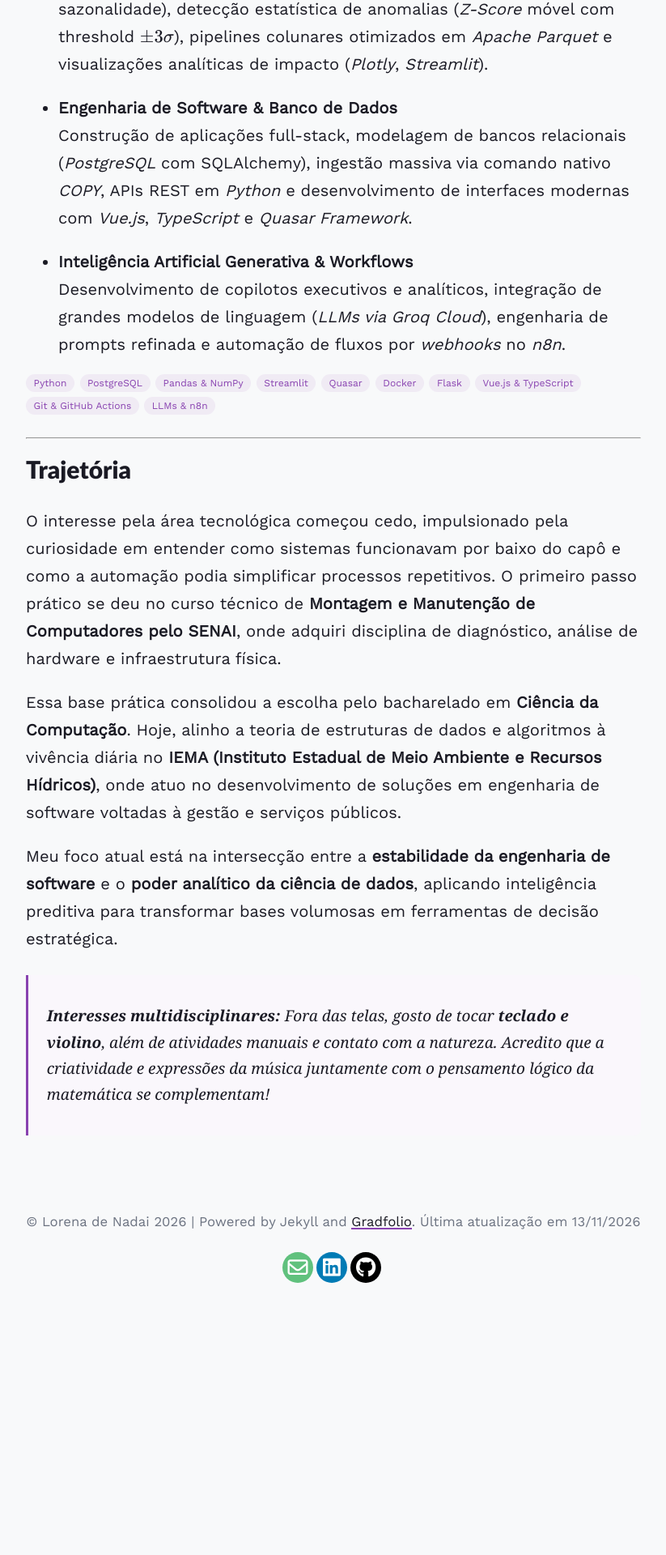
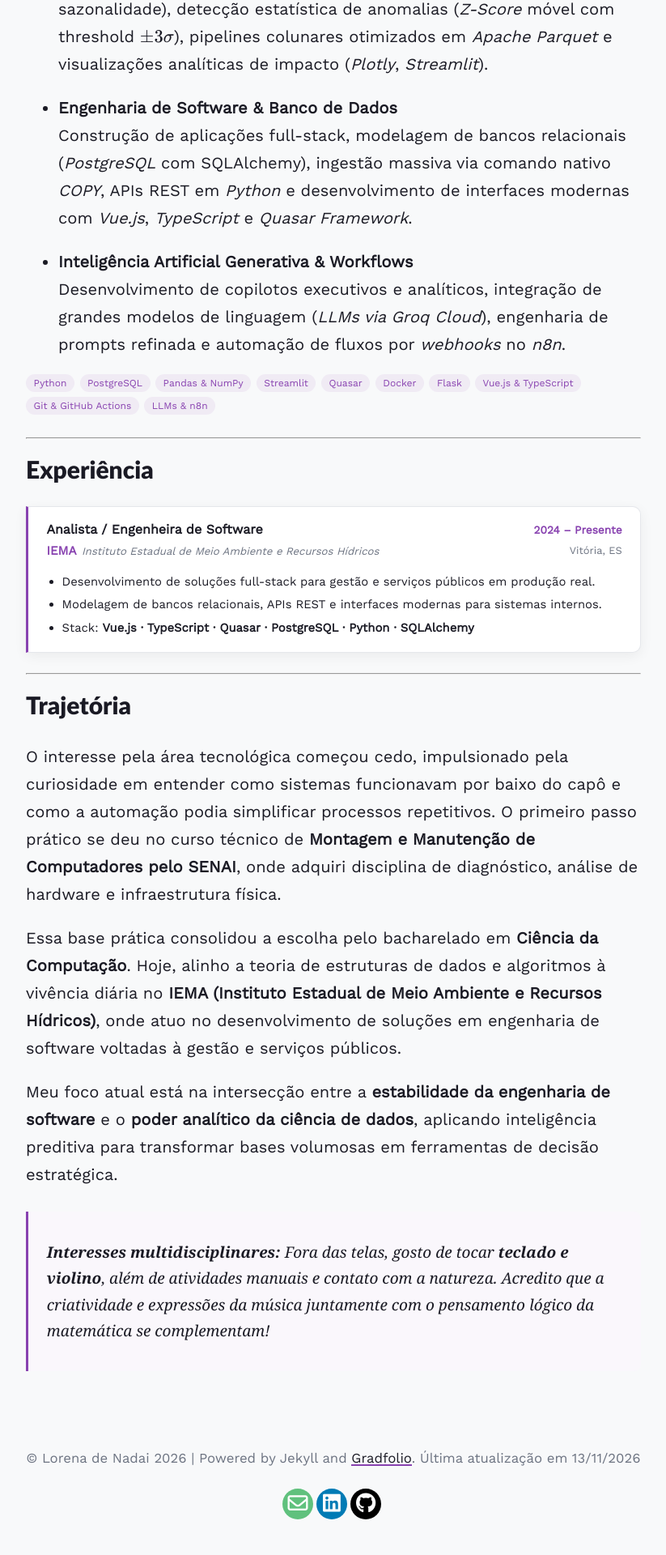
Before and after one commit to denadaiLorena/denadaiLorena.github.io, a Jekyll site: the page built from index.md, in a window 1280 px wide. Shown: the part 692-2612 px from the top of the page at 81% size, without its empty margins (228-1051 px from the left). Built offline with Jekyll 4.4.1, drawn with Linux system fonts in a browser that asks for light colours; formulas are drawn with MathJax 3; before the commit the page ends 2320 px from its top, so only the background shows below that.

Commit message:
feat: add experience section and OG preview image
- index.md: add structured 'Experiência' section with IEMA role,
  period, location and tech stack bullets
- style.scss: add .experience-* CSS components with card styling,
  brand accent border, responsive layout
- _config.yml: add og-preview.png as default site image for jekyll-seo-tag
- assets/images/og-preview.png: 1200x630 OG image for LinkedIn/social preview

```diff
--- a/_config.yml
+++ b/_config.yml
@@ -8,6 +8,15 @@ lang: pt-BR
 baseurl:
 url: https://denadailorena.github.io
 email: lorenadenadai679@gmail.com
+
+# Open Graph / SEO Social Preview
+image: /assets/images/og-preview.png
+
+defaults:
+  - scope:
+      path: ""
+    values:
+      image: /assets/images/og-preview.png
 
 # Pagination
 paginate: 4
--- a/assets/css/_sass/style.scss
+++ b/assets/css/_sass/style.scss
@@ -365,3 +365,124 @@ article > .post-headline {
 .article-list {
   margin: 1em 0;
 }
+
+/* ─── Experience Section ─── */
+.experience-list {
+  display: flex;
+  flex-direction: column;
+  gap: 1.4rem;
+  margin: 1.2rem 0 1.6rem 0;
+}
+
+.experience-item {
+  background: var(--card-bg);
+  border: 1px solid var(--card-border);
+  border-left: 3px solid var(--brand-color);
+  border-radius: 0 10px 10px 0;
+  padding: 1.1rem 1.4rem;
+  box-shadow: var(--card-shadow);
+  transition: box-shadow 0.2s ease, border-color 0.2s ease;
+
+  &:hover {
+    box-shadow: var(--card-shadow-hover);
+  }
+}
+
+.experience-header {
+  display: flex;
+  justify-content: space-between;
+  align-items: flex-start;
+  flex-wrap: wrap;
+  gap: 0.5rem;
+  margin-bottom: 0.8rem;
+}
+
+.experience-title-block {
+  display: flex;
+  flex-direction: column;
+  gap: 0.15rem;
+}
+
+.experience-role {
+  font-weight: 700;
+  font-size: 1rem;
+  color: var(--text-color);
+  line-height: 1.4;
+}
+
+.experience-company {
+  display: flex;
+  align-items: baseline;
+  gap: 0.4rem;
+  flex-wrap: wrap;
+
+  a {
+    font-weight: 600;
+    font-size: 0.95rem;
+    color: var(--brand-color);
+    background: none;
+    box-shadow: none;
+    text-decoration: underline;
+    text-underline-offset: 3px;
+    text-decoration-color: transparent;
+    transition: text-decoration-color 0.2s ease;
+
+    &:hover {
+      color: var(--brand-hover);
+      text-decoration-color: var(--brand-hover);
+    }
+  }
+}
+
+.experience-company-label {
+  font-size: 0.82rem;
+  color: var(--text-muted);
+  font-style: italic;
+}
+
+.experience-meta {
+  display: flex;
+  flex-direction: column;
+  align-items: flex-end;
+  gap: 0.15rem;
+  flex-shrink: 0;
+}
+
+.experience-period {
+  font-size: 0.85rem;
+  font-weight: 600;
+  color: var(--brand-color);
+  white-space: nowrap;
+}
+
+.experience-location {
+  font-size: 0.8rem;
+  color: var(--text-muted);
+  white-space: nowrap;
+}
+
+.experience-bullets {
+  margin: 0;
+  padding-left: 1.2rem;
+  display: flex;
+  flex-direction: column;
+  gap: 0.3rem;
+
+  li {
+    font-size: 0.92rem;
+    color: var(--text-color);
+    line-height: 1.6;
+  }
+}
+
+@include media-query($on-palm) {
+  .experience-header {
+    flex-direction: column;
+  }
+
+  .experience-meta {
+    align-items: flex-start;
+    flex-direction: row;
+    gap: 0.6rem;
+  }
+}
--- a/index.md
+++ b/index.md
@@ -50,6 +50,35 @@ Estudante de **Ciência da Computação** (6º período), atuando com **Engenhar
 
 ---
 
+## Experiência
+
+<div class="experience-list">
+
+  <div class="experience-item">
+    <div class="experience-header">
+      <div class="experience-title-block">
+        <span class="experience-role">Analista / Engenheira de Software</span>
+        <span class="experience-company">
+          <a href="https://iema.es.gov.br/" target="_blank">IEMA</a>
+          <span class="experience-company-label">Instituto Estadual de Meio Ambiente e Recursos Hídricos</span>
+        </span>
+      </div>
+      <div class="experience-meta">
+        <span class="experience-period">2024 – Presente</span>
+        <span class="experience-location">Vitória, ES</span>
+      </div>
+    </div>
+    <ul class="experience-bullets">
+      <li>Desenvolvimento de soluções full-stack para gestão e serviços públicos em produção real.</li>
+      <li>Modelagem de bancos relacionais, APIs REST e interfaces modernas para sistemas internos.</li>
+      <li>Stack: <strong>Vue.js · TypeScript · Quasar · PostgreSQL · Python · SQLAlchemy</strong></li>
+    </ul>
+  </div>
+
+</div>
+
+---
+
 ## Trajetória
 
 O interesse pela área tecnológica começou cedo, impulsionado pela curiosidade em entender como sistemas funcionavam por baixo do capô e como a automação podia simplificar processos repetitivos. O primeiro passo prático se deu no curso técnico de **Montagem e Manutenção de Computadores pelo SENAI**, onde adquiri disciplina de diagnóstico, análise de hardware e infraestrutura física.
```
Also changed, not shown: assets/images/og-preview.png (added).
